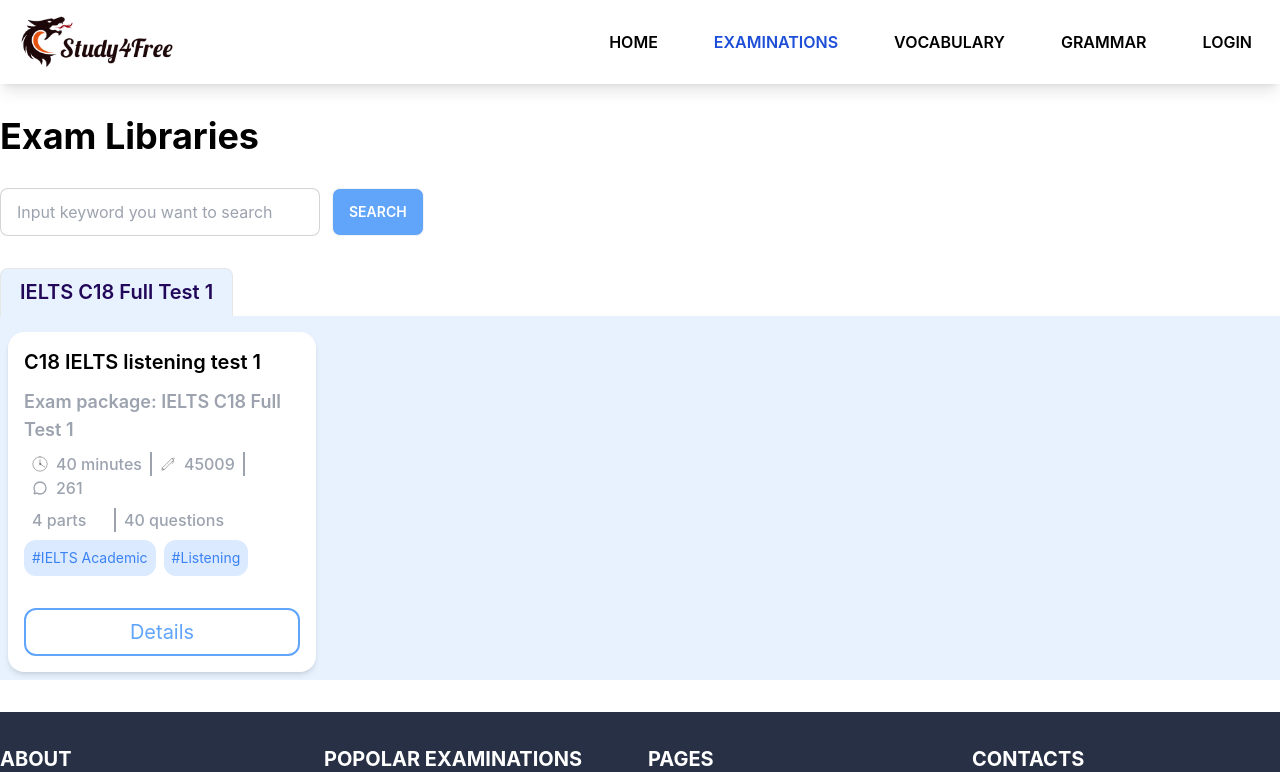
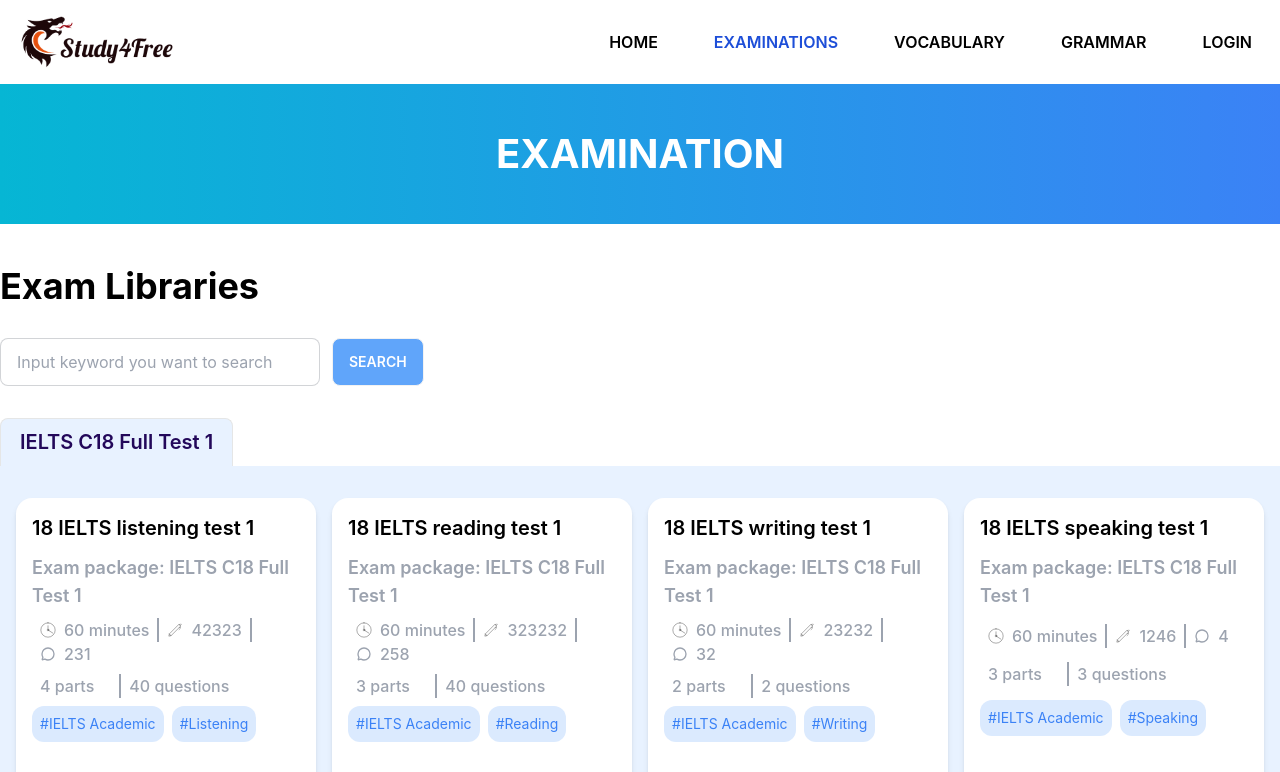
Before and after one commit to luantran2k/study4free, a React (Vite) app: page /exams in a window 1280 px wide. Shown: the top 772 px of the page. Built offline with nearby package versions, Linux system fonts and the light colour scheme.

Commit message:
merge exam on

```diff
--- a/src/components/common/ExamCard/ExamCard.tsx
+++ b/src/components/common/ExamCard/ExamCard.tsx
@@ -2,7 +2,8 @@ import { NavLink } from 'react-router-dom';
 import ChatIcon from '../../../assets/icons/Chat';
 import ClockIcon from '../../../assets/icons/Clock';
 import WriteIcon from '../../../assets/icons/Write';
-const ExamCard: React.FC = () => {
+import { IMock } from '../../../pages/Exams';
+const ExamCard = (props: IMock) => {
   return (
     <div className="mb-8">
       <div className="tabs ">
@@ -10,66 +11,74 @@ const ExamCard: React.FC = () => {
           className="tab tab-lifted tab-lg tab-active text-xl font-semibold text-[#23085a] bg-[#e8f2ff]"
           style={{ backgroundColor: '#e8f2ff' }}
         >
-          IELTS C18 Full Test 1
+          {props.title}
         </a>
       </div>
-      <div className="grid grid-cols-4 gap-4 bg-[#e8f2ff]">
+      <div className="grid grid-cols-1 sm:grid-cols-2 lg:grid-cols-4 gap-4 bg-[#e8f2ff] p-4">
+        {props.sections.map((section) => (
           <NavLink
-          to=""
-          className="bg-white rounded-2xl hover:shadow-xl shadow-md w-full m-2 hover:-translate-y-2 transition-all p-4 mt-4"
+            key={section.id}
+            to={section.id}
+            className="bg-white rounded-2xl hover:shadow-xl shadow-md w-full hover:-translate-y-2 transition-all p-4 mt-4 flex flex-col justify-between"
           >
+            <div className="flex flex-col">
               <h6 className="text-black font-semibold text-xl mb-3">
-            C18 IELTS listening test 1
+                {section.name}
               </h6>
               <p className="text-gray-400 text-lg mb-2 font-semibold">
-            Exam package: IELTS C18 Full Test 1
+                Exam package: {props.title}
               </p>
+            </div>
+            <div className="flex flex-col">
               <div className="flex flex-row flex-wrap mb-2 font-medium">
                 <div className="flex flex-row items-center gap-2 border-r-2 border-r-gray-400 px-2">
                   <span className="text-gray-400">
                     <ClockIcon />
                   </span>
-              <p className="text-gray-400">40 minutes</p>
+                  <p className="text-gray-400">60 minutes</p>
                 </div>
                 <div className="flex flex-row items-center gap-2 border-r-2 border-r-gray-400 px-2">
                   <span className="text-gray-400">
                     <WriteIcon />
                   </span>
-              <p className="text-gray-400">45009</p>
+                  <p className="text-gray-400">{section.participates}</p>
                 </div>
                 <div className="flex flex-row items-center gap-2  px-2">
                   <span className="text-white">
                     <ChatIcon />
                   </span>
-              <p className="text-gray-400">261</p>
+                  <p className="text-gray-400">{section.comment}</p>
                 </div>
               </div>
+            </div>
+            <div className="flex flex-col">
               <div className="flex flex-row flex-wrap mb-2 font-medium">
                 <div className="flex w-1/3 flex-row items-center gap-2 border-r-2 border-r-gray-400 px-2">
-              <p className="text-gray-400">4 parts</p>
+                  <p className="text-gray-400">{section.parts} parts</p>
                 </div>
                 <div className="flex w-2/3 flex-row items-center gap-2 px-2">
-              <p className="text-gray-400">40 questions</p>
+                  <p className="text-gray-400">{section.questions} questions</p>
                 </div>
               </div>
+            </div>
+            <div className="flex flex-col">
               <div className="flex flex-row gap-2 flex-wrap mb-8">
+                {section.tag.map((t, i) => (
                   <NavLink
-              to=""
+                    key={i}
+                    to={t}
                     className="text-blue-500 w-fit rounded-xl p-2 bg-blue-100 text-sm "
                   >
-              #IELTS Academic
+                    #{t}
                   </NavLink>
-            <NavLink
-              to=""
-              className="text-blue-500  w-fit rounded-xl p-2 bg-blue-100 text-sm "
-            >
-              #Listening
-            </NavLink>
+                ))}
+              </div>
             </div>
             <button className="text-blue-400 text-xl w-full rounded-xl py-2 border-2 border-blue-400 bg-white hover:bg-blue-400 hover:text-white transition-all">
               Details
             </button>
           </NavLink>
+        ))}
       </div>
     </div>
   );
--- a/src/pages/Exams/index.tsx
+++ b/src/pages/Exams/index.tsx
@@ -1,23 +1,196 @@
-import { NavLink } from 'react-router-dom';
-import ChatIcon from '../../assets/icons/Chat';
-import ClockIcon from '../../assets/icons/Clock';
-import WriteIcon from '../../assets/icons/Write';
+import Thumb from '../../assets/images/thumbEnglish.jpg';
+import ExamCard from '../../components/common/ExamCard/ExamCard';
 
-// const mockDataExam = [
-//   {
-//     test: '    IELTS C18 Full Test 1',
-//     testItem: 'C18 IELTS listening test 1',
-//     participates: 42323,
-//     comment: 231,
-//     parts: 4,
-//     questions: 40,
-//     tag: ['IELTS Academic', 'Listening'],
-//     to: '',
-//   },
-// ];
+export interface IMock {
+  id: string;
+  title: string;
+  sections: {
+    id: string;
+    name: string;
+    parts: number;
+    questions: number;
+    participates: number;
+    comment: number;
+    tag: string[];
+  }[];
+}
+const mockDataExam: IMock[] = [
+  {
+    id: 'C18-1',
+    title: 'IELTS C18 Full Test 1',
+    sections: [
+      {
+        id: 'C18-1listening',
+        name: '18 IELTS listening test 1',
+        parts: 4,
+        questions: 40,
+        participates: 42323,
+        comment: 231,
+        tag: ['IELTS Academic', 'Listening'],
+      },
+      {
+        id: 'C18-1reading',
+        name: '18 IELTS reading test 1',
+        parts: 3,
+        questions: 40,
+        participates: 323232,
+        comment: 258,
+        tag: ['IELTS Academic', 'Reading'],
+      },
+      {
+        id: 'C18-1writing',
+        name: '18 IELTS writing test 1',
+        parts: 2,
+        questions: 2,
+        participates: 23232,
+        comment: 32,
+        tag: ['IELTS Academic', 'Writing'],
+      },
+      {
+        id: 'C18-1speaking',
+        name: '18 IELTS speaking test 1',
+        parts: 3,
+        questions: 3,
+        participates: 1246,
+        comment: 4,
+        tag: ['IELTS Academic', 'Speaking'],
+      },
+    ],
+  },
+  {
+    id: 'C18-2',
+    title: 'IELTS C18 Full Test 2',
+    sections: [
+      {
+        id: 'C18-1listening',
+        name: '18 IELTS listening test 2',
+        parts: 4,
+        questions: 40,
+        participates: 24124,
+        comment: 131,
+        tag: ['IELTS Academic', 'Listening'],
+      },
+      {
+        id: 'C18-2reading',
+        name: '18 IELTS reading test 2',
+        parts: 3,
+        questions: 40,
+        participates: 2124,
+        comment: 201,
+        tag: ['IELTS Academic', 'Reading'],
+      },
+      {
+        id: 'C18-2writing',
+        name: '18 IELTS writing test 2',
+        parts: 2,
+        questions: 2,
+        participates: 1532,
+        comment: 3,
+        tag: ['IELTS Academic', 'Writing'],
+      },
+      {
+        id: 'C18-2speaking',
+        name: '18 IELTS speaking test 2',
+        parts: 3,
+        questions: 3,
+        participates: 125,
+        comment: 0,
+        tag: ['IELTS Academic', 'Speaking'],
+      },
+    ],
+  },
+  {
+    id: 'C18-3',
+    title: 'IELTS C18 Full Test 3',
+    sections: [
+      {
+        id: 'C18-3listening',
+        name: '18 IELTS listening test 3',
+        parts: 4,
+        questions: 40,
+        participates: 421,
+        comment: 32,
+        tag: ['IELTS Academic', 'Listening'],
+      },
+      {
+        id: 'C18-3reading',
+        name: '18 IELTS reading test 3',
+        parts: 3,
+        questions: 40,
+        participates: 562,
+        comment: 20,
+        tag: ['IELTS Academic', 'Reading'],
+      },
+      {
+        id: 'C18-3writing',
+        name: '18 IELTS writing test 3',
+        parts: 2,
+        questions: 2,
+        participates: 252,
+        comment: 102,
+        tag: ['IELTS Academic', 'Writing'],
+      },
+      {
+        id: 'C18-3speaking',
+        name: '18 IELTS speaking test 3',
+        parts: 3,
+        questions: 3,
+        participates: 46,
+        comment: 16,
+        tag: ['IELTS Academic', 'Speaking'],
+      },
+    ],
+  },
+  {
+    id: 'C18-4',
+    title: 'IELTS C18 Full Test 4',
+    sections: [
+      {
+        id: 'C18-4listening',
+        name: '18 IELTS listening test 4',
+        parts: 4,
+        questions: 40,
+        participates: 1328,
+        comment: 75,
+        tag: ['IELTS Academic', 'Listening'],
+      },
+      {
+        id: 'C18-4reading',
+        name: '18 IELTS reading test 4',
+        parts: 3,
+        questions: 40,
+        participates: 162,
+        comment: 58,
+        tag: ['IELTS Academic', 'Reading'],
+      },
+      {
+        id: 'C18-4writing',
+        name: '18 IELTS writing test 4',
+        parts: 2,
+        questions: 2,
+        participates: 339,
+        comment: 60,
+        tag: ['IELTS Academic', 'Writing'],
+      },
+      {
+        id: 'C18-4speaking',
+        name: '18 IELTS speaking test 4',
+        parts: 3,
+        questions: 3,
+        participates: 164,
+        comment: 50,
+        tag: ['IELTS Academic', 'Speaking'],
+      },
+    ],
+  },
+];
 
 const ExamsPage = () => {
   return (
+    <>
+      <div className="py-[40px] mb-[10px] text-white text-center font-bold text-[40px] bg-gradient-to-r from-cyan-500 to-blue-500">
+        <h2 className="uppercase">Examination</h2>
+      </div>
       <div className="flex flex-col h-full relative ">
         <div className="bg-transparent container mx-auto">
           <h3 className="text-4xl text-black font-bold my-8">Exam Libraries</h3>
@@ -33,76 +206,15 @@ const ExamsPage = () => {
           </div>
         </div>
         <div className="flex-grow-[1] container mx-auto">
-        <div className="mb-8">
-          <div className="tabs ">
-            <a
-              className="tab tab-lifted tab-lg tab-active text-xl font-semibold text-[#23085a] bg-[#e8f2ff]"
-              style={{ backgroundColor: '#e8f2ff' }}
-            >
-              IELTS C18 Full Test 1
-            </a>
+          {mockDataExam.map((mock) => (
+            <ExamCard {...mock} />
+          ))}
         </div>
-          <div className="grid grid-cols-4 gap-4 bg-[#e8f2ff]">
-            <NavLink
-              to=""
-              className="bg-white rounded-2xl hover:shadow-xl shadow-md w-full m-2 hover:-translate-y-2 transition-all p-4 mt-4"
-            >
-              <h6 className="text-black font-semibold text-xl mb-3">
-                C18 IELTS listening test 1
-              </h6>
-              <p className="text-gray-400 text-lg mb-2 font-semibold">
-                Exam package: IELTS C18 Full Test 1
-              </p>
-              <div className="flex flex-row flex-wrap mb-2 font-medium">
-                <div className="flex flex-row items-center gap-2 border-r-2 border-r-gray-400 px-2">
-                  <span className="text-gray-400">
-                    <ClockIcon />
-                  </span>
-                  <p className="text-gray-400">40 minutes</p>
-                </div>
-                <div className="flex flex-row items-center gap-2 border-r-2 border-r-gray-400 px-2">
-                  <span className="text-gray-400">
-                    <WriteIcon />
-                  </span>
-                  <p className="text-gray-400">45009</p>
-                </div>
-                <div className="flex flex-row items-center gap-2  px-2">
-                  <span className="text-white">
-                    <ChatIcon />
-                  </span>
-                  <p className="text-gray-400">261</p>
+        <div className="container mx-auto mb-10">
+          <img src={Thumb} alt="" className="w-[100%]" />
         </div>
       </div>
-              <div className="flex flex-row flex-wrap mb-2 font-medium">
-                <div className="flex w-1/3 flex-row items-center gap-2 border-r-2 border-r-gray-400 px-2">
-                  <p className="text-gray-400">4 parts</p>
-                </div>
-                <div className="flex w-2/3 flex-row items-center gap-2 px-2">
-                  <p className="text-gray-400">40 questions</p>
-                </div>
-              </div>
-              <div className="flex flex-row gap-2 flex-wrap mb-8">
-                <NavLink
-                  to=""
-                  className="text-blue-500 w-fit rounded-xl p-2 bg-blue-100 text-sm "
-                >
-                  #IELTS Academic
-                </NavLink>
-                <NavLink
-                  to=""
-                  className="text-blue-500  w-fit rounded-xl p-2 bg-blue-100 text-sm "
-                >
-                  #Listening
-                </NavLink>
-              </div>
-              <button className="text-blue-400 text-xl w-full rounded-xl py-2 border-2 border-blue-400 bg-white hover:bg-blue-400 hover:text-white transition-all">
-                Details
-              </button>
-            </NavLink>
-          </div>
-        </div>
-      </div>
-    </div>
+    </>
   );
 };
 
--- a/src/pages/Vocabularies/index.tsx
+++ b/src/pages/Vocabularies/index.tsx
@@ -2,7 +2,7 @@ import { Outlet, useLocation, Link, useParams } from "react-router-dom";
 import  Thumb  from '../../assets/images/thumbEnglish.jpg'
 import Pagination from "../../components/common/Pagination";
 import Logo from '../../assets/images/logo.png'
-import { useEffect } from "react";
+import React, { useEffect } from "react";
 
 const vocabList: string[] = [
   'Family',
@@ -46,7 +46,7 @@ function VocabulariesPage() {
   }, [pathname]);
 
     return (
-      <div>
+      <React.Fragment>
         <div className="py-[40px] mb-[10px] text-white text-center font-bold text-[40px] bg-gradient-to-r from-cyan-500 to-blue-500">
           <h2>VOCABULARY</h2>
         </div>
@@ -86,7 +86,7 @@ function VocabulariesPage() {
               <Pagination {...newPag}/>
             </div>
         </div>
-      </div>
+      </React.Fragment>
     );
 }
 
--- a/src/pages/layouts/Root/index.tsx
+++ b/src/pages/layouts/Root/index.tsx
@@ -1,15 +1,14 @@
 import { Outlet } from 'react-router-dom';
 import { Header } from '../../../components/common/Header';
 import { Footer } from '../../../components/common/Footer';
-
+import React from 'react';
 const RootLayout = () => {
-
   return (
-    <div>
+    <React.Fragment>
       <Header />
       <Outlet />
       <Footer />
-    </div>
+    </React.Fragment>
   );
 };
 
```
Also changed, not shown: src/interfaces/Exam.ts (+6 -6 lines). Lines whose indentation alone changed are shown as unchanged.
